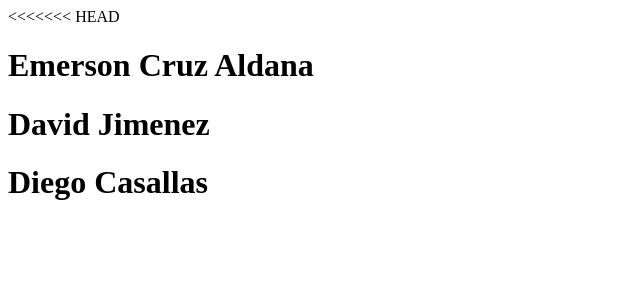
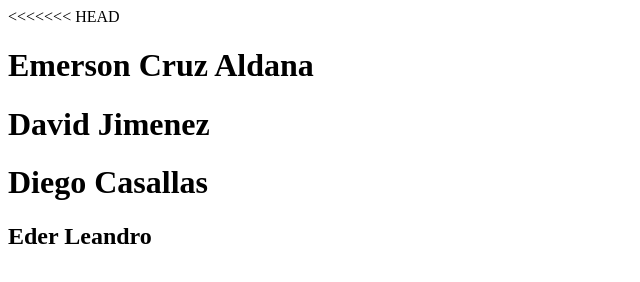
Before and after one commit to sinapsisSoft/TestCLass, a plain HTML site: page Index.html in a window 1280 px wide. Shown: the whole page, without its empty margins (0-640 px from the left). Drawn offline with Linux system fonts and the light colour scheme.

Commit message:
Cambio agregar nombre

```diff
--- a/Index.html
+++ b/Index.html
@@ -11,6 +11,7 @@
 <h1>Emerson Cruz Aldana</h1>
  <h1>David Jimenez</h1>
 <h1>Diego  Casallas</h1>
+<h2>Eder Leandro</h2>
 
 </body>
 </html>
```
